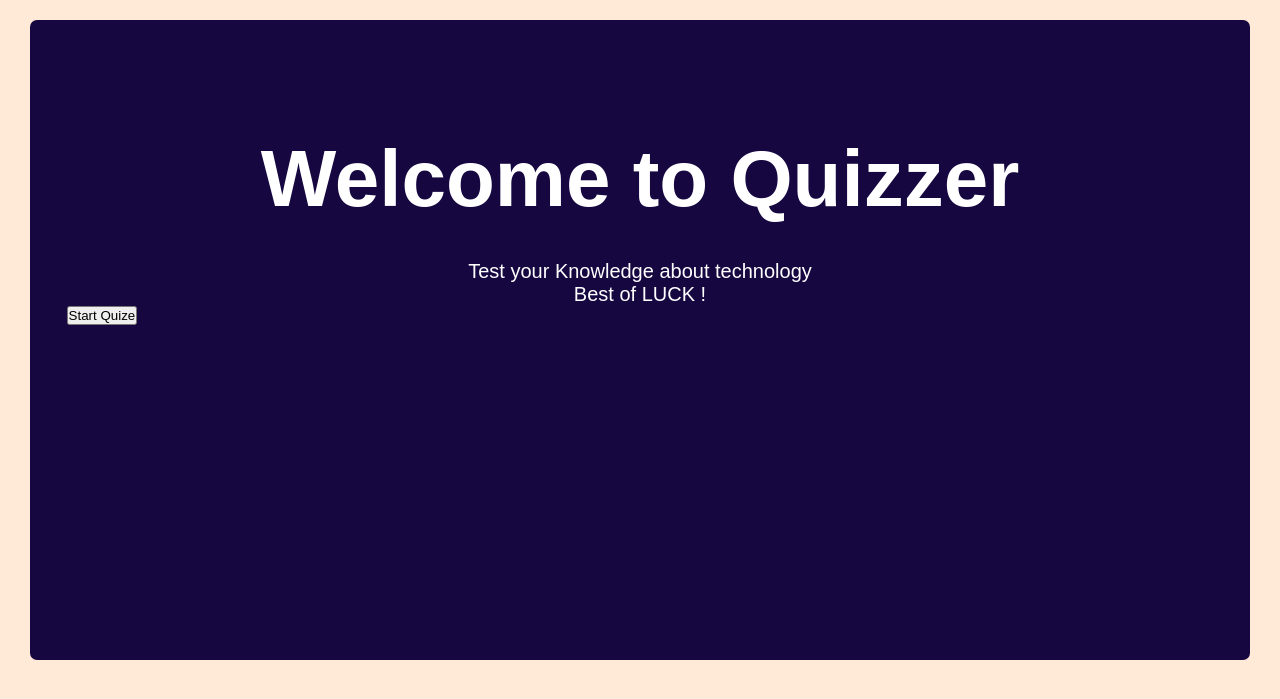
After one commit to parthahere001/justanotherrepo, a Django app: template quizapp/quizzer/templates/base.html in a window 1280 px wide. The commit adds this page. Shown: the top 699 px of the page. Run offline with Django 3.2, Linux system fonts and the light colour scheme; the template is opened without the code that fills it, so the values that code supplies are empty.

Commit message:
added starter page

```diff
--- /dev/null
+++ b/quizapp/quizzer/static/css/style.css
@@ -0,0 +1,73 @@
+*{
+    margin: 0;
+    padding: 0;
+    font-family: 'Poppins', sans-serif;
+    box-sizing: border-box;
+}
+
+html{
+    scroll-behavior: smooth;
+}
+body{
+    background-color: rgb(255, 233, 215);
+    color: #fff;
+}
+#header{
+
+    background-size: cover;
+    background-position: center;
+}
+.container{
+    padding: 10px 3%;
+}
+
+nav{
+    display: flex;
+    align-items: center;
+    justify-content: space-between;
+    flex-wrap: wrap;
+}
+
+nav ul li{
+    display: inline-block;
+    list-style: none;
+    margin: 10px 20px;
+}
+
+nav ul li a{
+    text-decoration: none;
+    color: #000000;
+    font-size: 18px;
+    position: relative;
+}
+
+#home{
+    margin: 0 30px;
+    background-color: rgb(22, 7, 65);
+    height: 80vh;
+    border-radius: 7px;
+}
+
+.container h1{
+    font-size: 80px;
+    padding-top: 9%;
+    text-align: center;
+    align-content: center;
+}
+
+.container p{
+    font-size: 20px;
+    padding-top: 3%;
+    text-align: center;
+    align-content: center;
+}
+
+
+.heading{
+    text-align: center;
+}
+
+.top{
+    text-align: right;
+    background-color: bisque;
+}
--- /dev/null
+++ b/quizapp/quizzer/templates/base.html
@@ -0,0 +1,28 @@
+<!DOCTYPE html>
+<html lang="en">
+<head>
+    <meta charset="UTF-8">
+    <meta http-equiv="X-UA-Compatible" content="IE=edge">
+    <meta name="viewport" content="width=device-width, initial-scale=1.0">
+    <title>Home</title>
+    <link rel="stylesheet" type="text/css" href="/quizzer/static/css/style.css">
+</head>
+<body>
+    <div id="header">
+        <div class="container">
+            <nav>
+                <ul id="side menu">
+
+                </ul>
+            </nav>
+        </div>
+    </div>
+    <div id="home">
+        <div class="container">
+            <h1> Welcome to Quizzer </h1>
+            <p>Test your Knowledge about technology <br>Best of LUCK !</p>
+            <a href="{% url 'home'%}"><button>Start Quize</button></a>
+        </div>
+    </div>
+</body>
+</html>
--- a/quizapp/quizzer/templates/home.html
+++ b/quizapp/quizzer/templates/home.html
@@ -1,7 +1,7 @@
 <html>
 <head>
 {% load static %}
-<link rel="stylesheet" type="text/css" href="{% static 'css/styles.css' %}">
+<link rel="stylesheet" type="text/css" href="{% static 'css/style.css' %}">
 
 <link href="https://cdn.jsdelivr.net/npm/bootstrap@5.3.0-alpha1/dist/css/bootstrap.min.css" rel="stylesheet" integrity="sha384-GLhlTQ8iRABdZLl6O3oVMWSktQOp6b7In1Zl3/Jr59b6EGGoI1aFkw7cmDA6j6gD" crossorigin="anonymous">
 <script src="https://cdn.jsdelivr.net/npm/bootstrap@5.3.0-alpha1/dist/js/bootstrap.bundle.min.js" integrity="sha384-w76AqPfDkMBDXo30jS1Sgez6pr3x5MlQ1ZAGC+nuZB+EYdgRZgiwxhTBTkF7CXvN" crossorigin="anonymous"></script>
--- a/quizapp/quizzer/urls.py
+++ b/quizapp/quizzer/urls.py
@@ -3,7 +3,8 @@ from django.urls import path
 from quizzer import views
 
 urlpatterns = [
-    path('',views.home, name='home'),
+    path('',views.base, name='base'),
+    path('home',views.home, name='home'),
     path('register/',views.registration_view, name='register'),
     path('login/',views.login_view, name='login'),
     path('final/',views.finalscore, name='final'),
--- a/quizapp/quizzer/views.py
+++ b/quizapp/quizzer/views.py
@@ -1,10 +1,14 @@
 from django.shortcuts import render,HttpResponse, redirect
 from .models import Questions
 from django.contrib.auth import authenticate, login, logout
+from django.contrib.auth.models import User
 from django.contrib.auth.forms import UserCreationForm
 from .forms import CreateQuestionForm
 
 # Create your views here.
+def base(request):
+    return render (request,'base.html',context= {'user':User})
+
 def home(request):
     questions = Questions.objects.all()
     context = {'questions': questions}
```
Also changed, not shown: quizapp/quizzer/static/css/styles.css (deleted, +0 -8 lines), quizapp/db.sqlite3.
